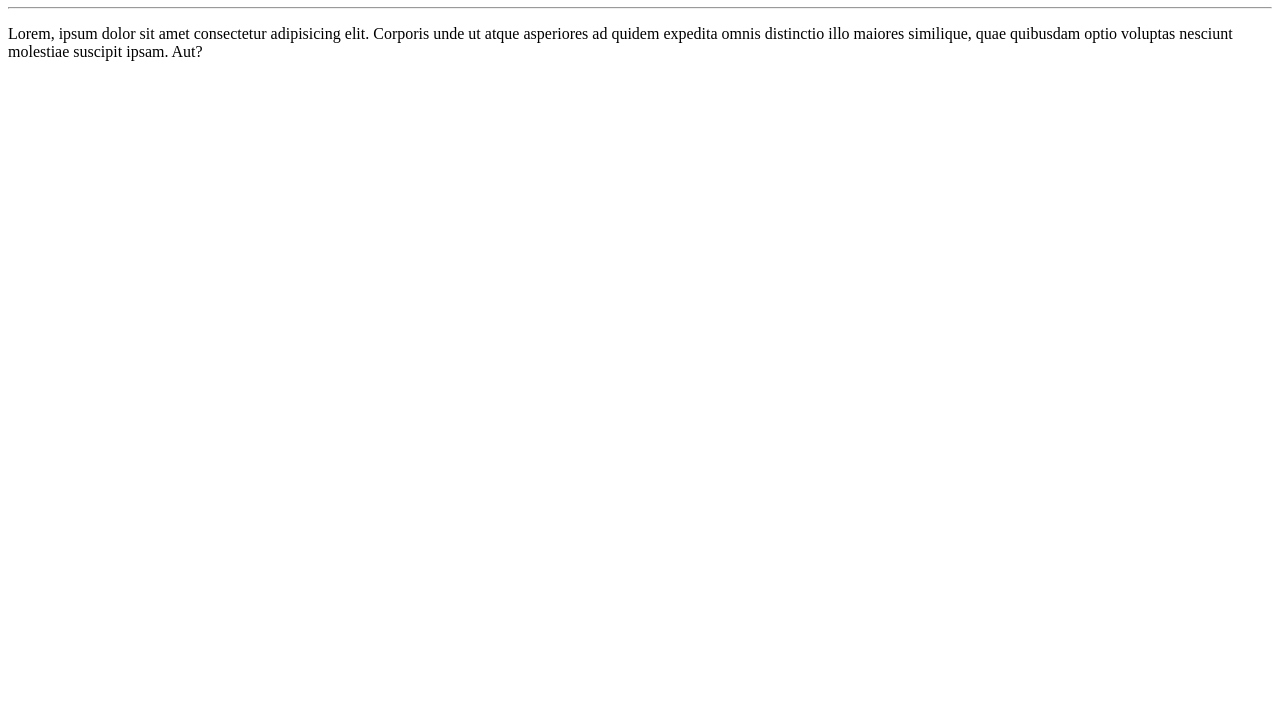
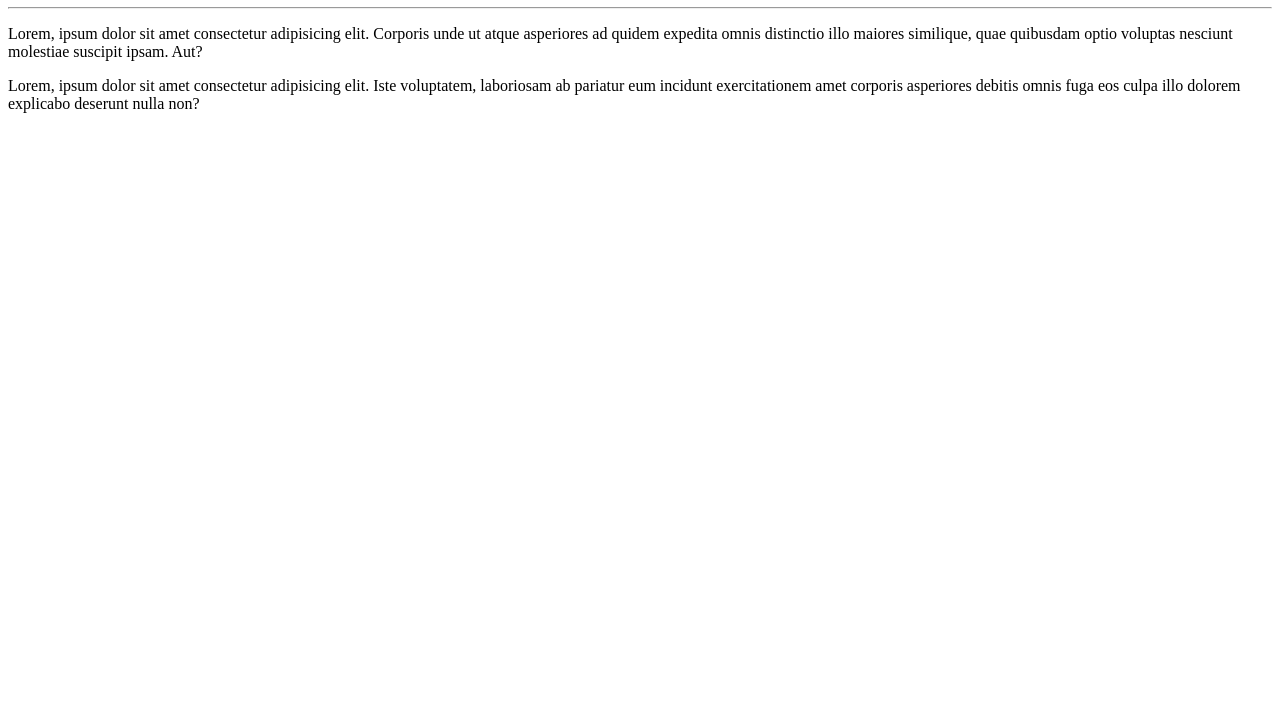
Before and after one commit to jessica-guedes/Ola-Mundo, a plain HTML site: page site-exemplo/index.html in a window 1280 px wide. Shown: the part 73-800 px from the top of the page. Drawn offline with Linux system fonts and the light colour scheme.

Commit message:
adicionei um parágrafo

```diff
--- a/site-exemplo/index.html
+++ b/site-exemplo/index.html
@@ -10,5 +10,6 @@
     <h1>Olá, Mundo!</h1>
     <hr>
     <p>Lorem, ipsum dolor sit amet consectetur adipisicing elit. Corporis unde ut atque asperiores ad quidem expedita omnis distinctio illo maiores similique, quae quibusdam optio voluptas nesciunt molestiae suscipit ipsam. Aut?</p>
+    <p>Lorem, ipsum dolor sit amet consectetur adipisicing elit. Iste voluptatem, laboriosam ab pariatur eum incidunt exercitationem amet corporis asperiores debitis omnis fuga eos culpa illo dolorem explicabo deserunt nulla non?</p>
 </body>
 </html>
```
